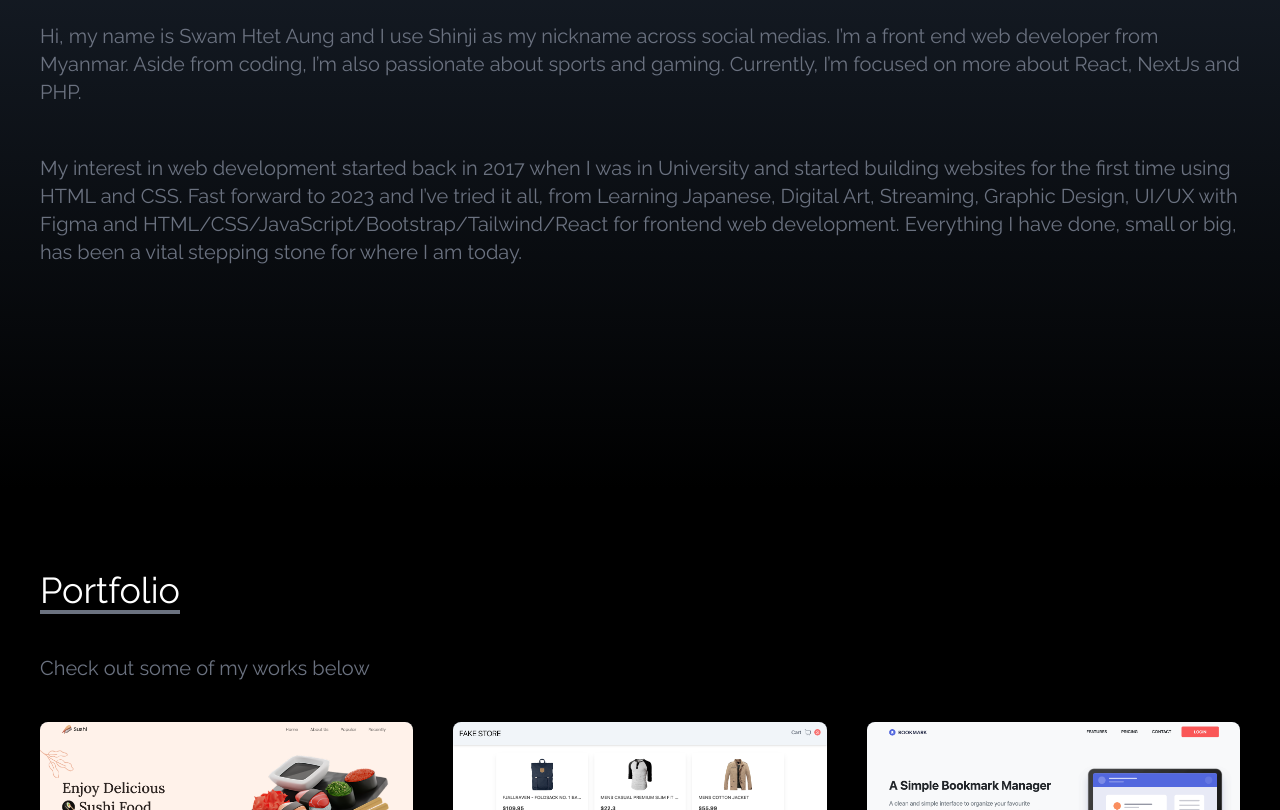
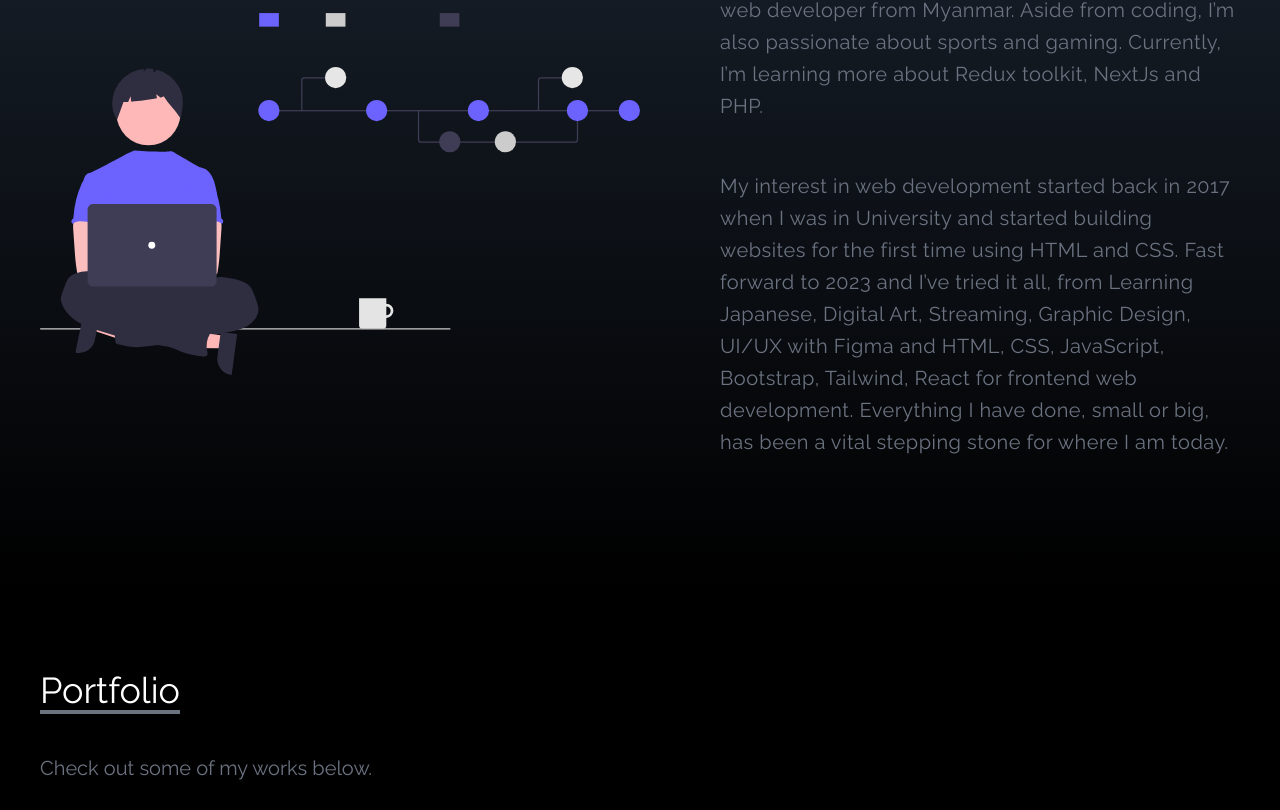
Before and after one commit to swamhtetaung8/portfolio, a React (Vite) app: page / in a window 1280 px wide. Shown: the part 1110-1920 px from the top of the page. Built offline with nearby package versions, Linux system fonts and the light colour scheme.

Commit message:
add animations

```diff
--- a/src/components/About.jsx
+++ b/src/components/About.jsx
@@ -1,31 +1,54 @@
 import React from "react";
+import { motion } from "framer-motion";
+import coding from "../assets/coding.svg";
+const paraVariant = {
+  offscreen: { opacity: 0 },
+  onscreen: { opacity: 1, transition: { duration: 0.8 } },
+};
 
 const About = () => {
   return (
     <section
       name="about"
       className=" py-10 min-h-screen w-full flex justify-center items-center bg-gradient-to-b from-gray-800 to-black">
-      <div className=" container p-10">
-        <h1 className="text-4xl border-b-4 mb-16 border-gray-500 inline-block text-white">
+      <motion.div
+        initial={"offscreen"}
+        whileInView={"onscreen"}
+        transition={{ staggerChildren: 0.5 }}
+        viewport={{ once: false, amount: 0.3 }}
+        className=" container p-10">
+        <motion.h1
+          variants={paraVariant}
+          className="text-4xl border-b-4 mb-16 border-gray-500 inline-block text-white">
           About
-        </h1>
-        <p className=" py-3 text-xl text-gray-500 whitespace-normal">
-          Hi, my name is Swam Htet Aung and I use Shinji as my nickname across
-          social medias. I’m a front end web developer from Myanmar. Aside from
-          coding, I’m also passionate about sports and gaming. Currently, I’m
-          focused on more about React, NextJs and PHP.
-        </p>
-        <br />
-        <p className=" py-3 text-xl text-gray-500  break-words">
-          My interest in web development started back in 2017 when I was in
-          University and started building websites for the first time using HTML
-          and CSS. Fast forward to 2023 and I’ve tried it all, from Learning
-          Japanese, Digital Art, Streaming, Graphic Design, UI/UX with Figma and
-          HTML/CSS/JavaScript/Bootstrap/Tailwind/React for frontend web
-          development. Everything I have done, small or big, has been a vital
-          stepping stone for where I am today.
-        </p>
-      </div>
+        </motion.h1>
+        <div className=" flex gap-20 py-10 lg:flex-row flex-col">
+          <motion.img
+            variants={paraVariant}
+            src={coding}
+            width="600px"
+            alt=""
+          />
+          <motion.div variants={paraVariant}>
+            <p className=" py-3 text-xl text-gray-500 leading-8 tracking-wide">
+              Hi, my name is Swam Htet Aung and I use Shinji as my nickname
+              across social medias. I’m a front end web developer from Myanmar.
+              Aside from coding, I’m also passionate about sports and gaming.
+              Currently, I’m learning more about Redux toolkit, NextJs and PHP.
+            </p>
+            <br />
+            <p className=" py-3 text-xl text-gray-500 leading-8 tracking-wide">
+              My interest in web development started back in 2017 when I was in
+              University and started building websites for the first time using
+              HTML and CSS. Fast forward to 2023 and I’ve tried it all, from
+              Learning Japanese, Digital Art, Streaming, Graphic Design, UI/UX
+              with Figma and HTML, CSS, JavaScript, Bootstrap, Tailwind, React
+              for frontend web development. Everything I have done, small or
+              big, has been a vital stepping stone for where I am today.
+            </p>
+          </motion.div>
+        </div>
+      </motion.div>
     </section>
   );
 };
--- a/src/components/Contact.jsx
+++ b/src/components/Contact.jsx
@@ -1,5 +1,16 @@
 import React, { useRef, useState } from "react";
 import emailjs from "@emailjs/browser";
+import { motion } from "framer-motion";
+
+const headerVariant = {
+  offscreen: { opacity: 0 },
+  onscreen: { opacity: 1, transition: { duration: 0.8 } },
+};
+const formVariant = {
+  offscreen: { y: 100, opacity: 0 },
+  onscreen: { y: 0, opacity: 1, transition: { duration: 0.8 } },
+};
+
 const Contact = () => {
   const form = useRef();
   const nameRef = useRef();
@@ -41,15 +52,33 @@ const Contact = () => {
       className=" w-full min-h-screen bg-gradient-to-b from-black via-black to-gray-800 py-40">
       <div className="container mx-auto">
         <div className="p-10">
-          <h1 className="text-4xl border-b-4 mb-10 border-gray-500 inline-block text-white">
-            Contact
-          </h1>
-          <p className=" text-gray-500 text-xl mb-10">
-            Feel free to ask if you have any questions.
-          </p>
+          <motion.div
+            initial={"offscreen"}
+            whileInView={"onscreen"}
+            transition={{ staggerChildren: 0.5 }}
+            viewport={{ once: false, amount: 0.5 }}>
+            <motion.h1
+              variants={headerVariant}
+              className="text-4xl border-b-4 mb-10 border-gray-500 inline-block text-white">
+              Contact
+            </motion.h1>
+            <motion.p
+              variants={headerVariant}
+              className=" text-gray-500 text-xl mb-10">
+              Feel free to ask if you have any questions.
+            </motion.p>
+          </motion.div>
 
           <div className=" flex justify-center items-center py-10">
-            <form action="" ref={form} onSubmit={sendEmail} className=" w-96">
+            <motion.form
+              initial={"offscreen"}
+              whileInView={"onscreen"}
+              viewport={{ once: false, amount: 0.5 }}
+              variants={formVariant}
+              action=""
+              ref={form}
+              onSubmit={sendEmail}
+              className=" w-96">
               <div className="relative z-0 w-full mb-6 group">
                 <input
                   type="email"
@@ -107,7 +136,7 @@ const Contact = () => {
                 disabled={submitBg}>{`${
                 loader ? "Sending . . ." : submitValue
               } `}</button>
-            </form>
+            </motion.form>
           </div>
         </div>
       </div>
--- a/src/components/Home.jsx
+++ b/src/components/Home.jsx
@@ -3,44 +3,74 @@ import { BsChevronRight } from "react-icons/bs";
 import profile from "../assets/profile.jpg";
 import { Link } from "react-scroll";
 import { motion } from "framer-motion";
+
+const headerVariant = {
+  offscreen: { y: -100, opacity: 0 },
+  onscreen: { y: 0, opacity: 1, transition: { duration: 0.5 } },
+};
+const buttonVariant = {
+  offscreen: { x: -200, opacity: 0 },
+  onscreen: { x: 0, opacity: 1, transition: { duration: 0.5 } },
+};
+const imageVariant = {
+  offscreen: { opacity: 0 },
+  onscreen: { opacity: 1, transition: { delay: 1, duration: 1 } },
+};
+
 const Home = () => {
   return (
     <section
       name="home"
       className=" w-full min-h-screen bg-gradient-to-b from-black via-black to-gray-800 pt-24 md:pt-0">
-      <motion.div
-        animate={{ opacity: 1 }}
-        initial={{ opacity: 0 }}
-        transition={{ duration: 2.5, delay: 0.5 }}
-        className=" w-full min-h-screen flex md:flex-row flex-col justify-center items-center gap-20 px-10">
-        <div className=" flex flex-col gap-10 items-start">
-          <h1 className="text-4xl text-white font-bold capitalize">
+      <div className=" w-full min-h-screen flex md:flex-row flex-col justify-center items-center gap-20 px-10">
+        <motion.div
+          initial={"offscreen"}
+          whileInView={"onscreen"}
+          transition={{ staggerChildren: 0.5 }}
+          viewport={{ once: false, amount: 0.3 }}
+          className=" flex flex-col gap-10 items-start">
+          <motion.h1
+            variants={headerVariant}
+            className="text-4xl text-white font-bold capitalize">
             I am Swam Htet Aung
             <br />
             <span className=" text-gray-200 my-3 border-b-4 pb-3 border-gray-500 text-lg">
               A Front End Developer
             </span>
-          </h1>
-          <p className=" text-gray-500 max-w-md text-lg">
+          </motion.h1>
+          <motion.p
+            variants={headerVariant}
+            className=" text-gray-500 max-w-md text-lg">
             Studied Computer Science for three years at University of
             Information Technology with a passion for software engineering and
             web development. Working as a Japanese lecturer for more than 3
             years. Currently studying full stack web development to become a web
             developer.
-          </p>
+          </motion.p>
           <Link to="portfolio" smooth duration={500}>
-            <button className="group text-white bg-gradient-to-r from-cyan-500 to-blue-500 py-3 px-8 rounded-md flex items-center gap-2">
+            <motion.button
+              variants={buttonVariant}
+              className="group text-white bg-gradient-to-r from-cyan-500 to-blue-500 py-3 px-8 rounded-md flex items-center gap-2">
               Portfolio
               <span className=" group-hover:rotate-90 duration-200">
                 <BsChevronRight size={18} />
               </span>
-            </button>
+            </motion.button>
           </Link>
-        </div>
-        <div className="">
-          <img src={profile} alt="" className=" h-96 rounded-md object-cover" />
-        </div>
-      </motion.div>
+        </motion.div>
+        <motion.div
+          initial={"offscreen"}
+          whileInView={"onscreen"}
+          transition={{ staggerChildren: 0 }}
+          className="">
+          <motion.img
+            src={profile}
+            variants={imageVariant}
+            alt=""
+            className=" h-96 rounded-md object-cover"
+          />
+        </motion.div>
+      </div>
     </section>
   );
 };
--- a/src/components/Portfolio.jsx
+++ b/src/components/Portfolio.jsx
@@ -9,6 +9,17 @@ import recipe from "../assets/recipe.png";
 import cart from "../assets/cart.png";
 import rtkCart from "../assets/rtk-cart.png";
 import expensetracker from "../assets/expensetracker.png";
+import { motion } from "framer-motion";
+
+const headerVariant = {
+  offscreen: { opacity: 0 },
+  onscreen: { opacity: 1, transition: { duration: 0.8 } },
+};
+const cardVariant = {
+  offscreen: { y: 100, opacity: 0 },
+  onscreen: { y: 0, opacity: 1, transition: { duration: 1.5 } },
+};
+
 const Portfolio = () => {
   const portfolio = [
     {
@@ -61,16 +72,32 @@ const Portfolio = () => {
       <div className="container mx-auto">
         <div className=" w-full min-h-screen flex justify-center items-center ">
           <div className="md:w-full p-10 w-auto">
-            <h1 className="text-4xl border-b-4 mb-10 border-gray-500 inline-block text-white">
-              Portfolio
-            </h1>
-            <p className=" text-gray-500 text-xl mb-10">
-              Check out some of my works below
-            </p>
+            <motion.div
+              initial={"offscreen"}
+              whileInView={"onscreen"}
+              transition={{ staggerChildren: 0.5 }}
+              viewport={{ once: false, amount: 0.3 }}>
+              <motion.h1
+                variants={headerVariant}
+                className="text-4xl border-b-4 mb-10 border-gray-500 inline-block text-white">
+                Portfolio
+              </motion.h1>
+              <motion.p
+                variants={headerVariant}
+                className=" text-gray-500 text-xl mb-10">
+                Check out some of my works below.
+              </motion.p>
+            </motion.div>
 
-            <div className="grid lg:grid-cols-3 grid-cols-1 md:grid-cols-2 gap-10">
+            <motion.div
+              initial={"offscreen"}
+              whileInView={"onscreen"}
+              variants={cardVariant}
+              viewport={{ once: false, amount: 0.1 }}
+              className="grid lg:grid-cols-3 grid-cols-1 md:grid-cols-2 gap-10 justify-items-center">
               {portfolio.map((indi) => (
                 <div
+                  variants={cardVariant}
                   key={"project" + indi.id}
                   className=" max-w-sm  rounded-lg shadow-lg shadow-black/60 bg-gray-800 dark:border-gray-700 hover:scale-105 duration-200 hover:shadow-sm hover:shadow-slate-200">
                   <a href={indi.demo} target="_blank">
@@ -102,7 +129,7 @@ const Portfolio = () => {
                   </div>
                 </div>
               ))}
-            </div>
+            </motion.div>
           </div>
         </div>
       </div>
--- a/src/components/Skills.jsx
+++ b/src/components/Skills.jsx
@@ -7,6 +7,16 @@ import tailwind from "../assets/skills/tailwind.png";
 import git from "../assets/skills/git.png";
 import react from "../assets/skills/react.png";
 import php from "../assets/skills/php.png";
+import { motion } from "framer-motion";
+const headerVariant = {
+  offscreen: { opacity: 0 },
+  onscreen: { opacity: 1, transition: { duration: 0.8 } },
+};
+const cardVariant = {
+  offscreen: { y: 100, opacity: 0 },
+  onscreen: { y: 0, opacity: 1, transition: { duration: 1.5 } },
+};
+
 const Skills = () => {
   const skills = [
     {
@@ -64,15 +74,29 @@ const Skills = () => {
       className=" w-full min-h-screen bg-gradient-to-b from-gray-800 via-black to-black py-20">
       <div className="container mx-auto">
         <div className=" w-full min-h-screen flex justify-center items-center ">
-          <div className="md:w-full p-10 w-auto">
-            <h1 className="text-4xl border-b-4 mb-10 border-gray-500 inline-block text-white">
+          <motion.div
+            initial={"offscreen"}
+            whileInView={"onscreen"}
+            transition={{ staggerChildren: 0.5 }}
+            viewport={{ once: false, amount: 0.3 }}
+            className="md:w-full p-10 w-auto">
+            <motion.h1
+              variants={headerVariant}
+              className="text-4xl border-b-4 mb-10 border-gray-500 inline-block text-white">
               Skills
-            </h1>
-            <p className=" text-gray-500 text-xl mb-10">
+            </motion.h1>
+            <motion.p
+              variants={headerVariant}
+              className=" text-gray-500 text-xl mb-10">
               These are the languages and skills I've worked with so far.
-            </p>
+            </motion.p>
 
-            <div className="grid lg:grid-cols-4 grid-cols-2 md:grid-cols-3 gap-5 md:gap-10">
+            <motion.div
+              initial={"offscreen"}
+              whileInView={"onscreen"}
+              variants={cardVariant}
+              viewport={{ once: false, amount: 0.1 }}
+              className="grid lg:grid-cols-4 grid-cols-2 md:grid-cols-3 gap-5 md:gap-10">
               {skills.map((indi) => (
                 <div
                   key={indi.id}
@@ -93,8 +117,8 @@ const Skills = () => {
                   </div>
                 </div>
               ))}
-            </div>
-          </div>
+            </motion.div>
+          </motion.div>
         </div>
       </div>
     </section>
--- a/src/components/SocialLinks.jsx
+++ b/src/components/SocialLinks.jsx
@@ -65,8 +65,8 @@ const SocialLinks = () => {
     <div>
       <motion.ul
         animate={{ y: 0 }}
-        initial={{ y: "-100vh" }}
-        transition={{ delay: 1, duration: 1.5 }}
+        initial={{ y: "100vh" }}
+        transition={{ delay: 1, duration: 1 }}
         className=" fixed lg:top-[35%] hidden lg:block">
         {socials.map((social) => (
           <li
```
Also changed, not shown: src/assets/coding.svg (added).
